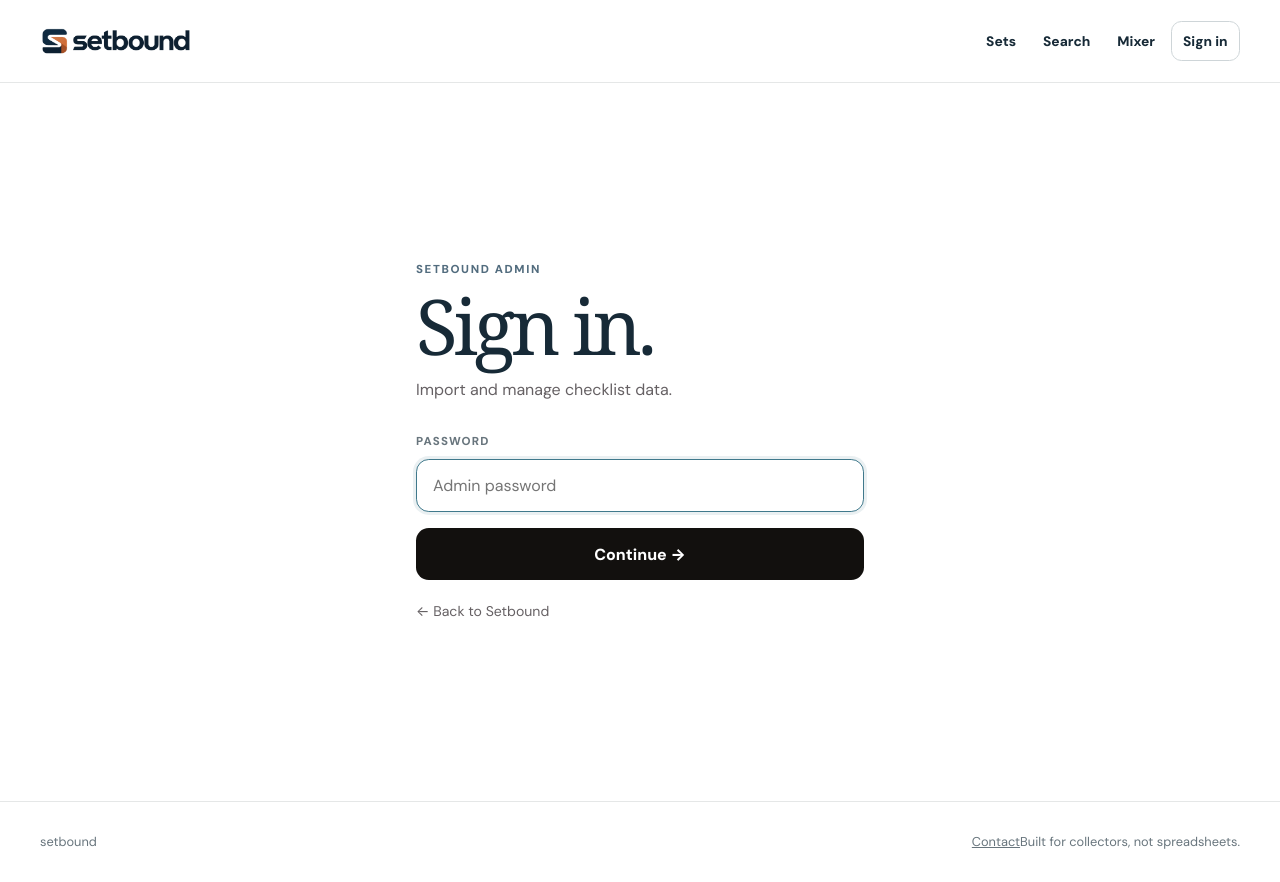
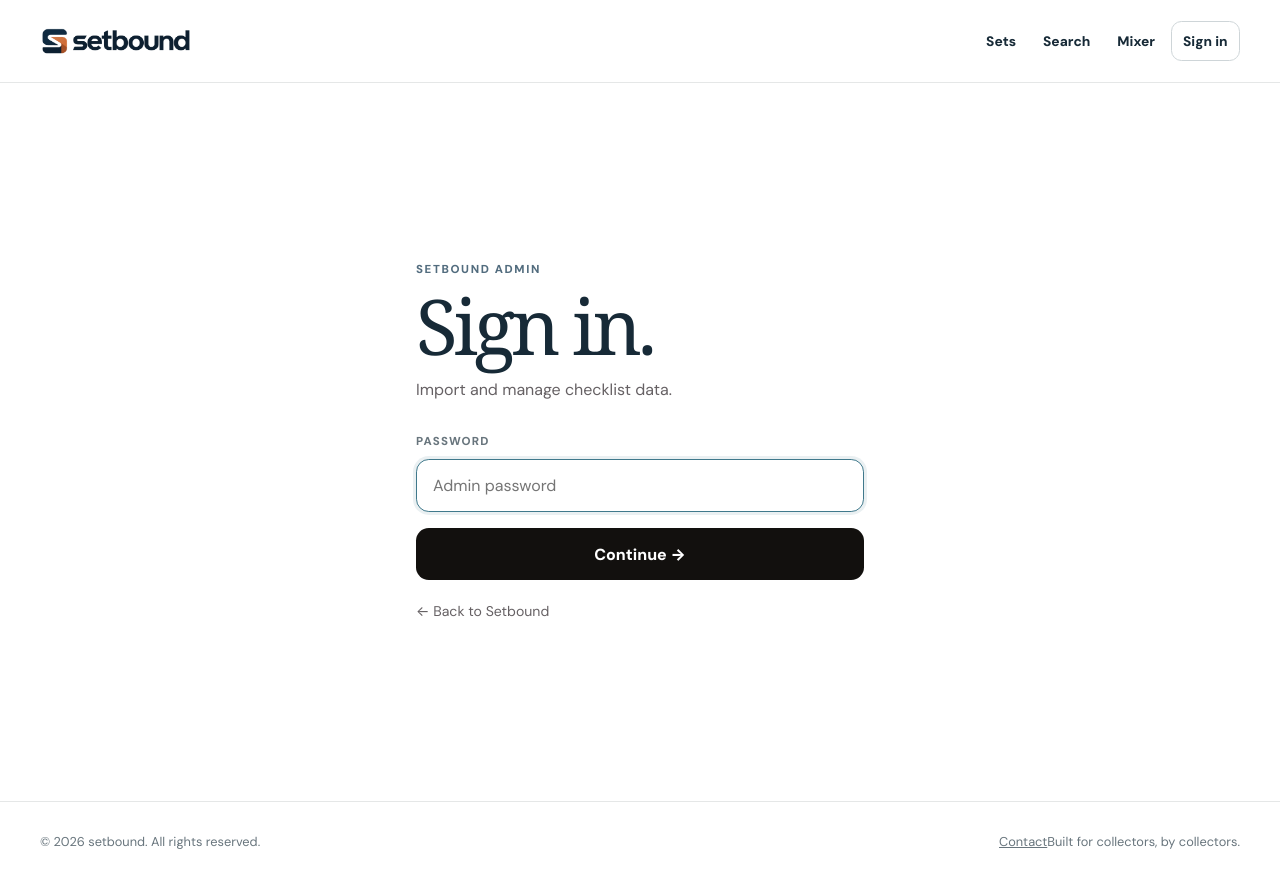
Before and after one commit to davezer/setbound, a SvelteKit app: page /admin/login in a window 1280 px wide. Built offline with nearby package versions, Linux system fonts and the light colour scheme.

Commit message:
styling changes to footer

```diff
--- a/src/routes/+layout.svelte
+++ b/src/routes/+layout.svelte
@@ -6,5 +6,5 @@
 <Header />
 <main>{@render children()}</main>
 <footer>
-  <div class="shell footer-row"><span>setbound</span><span class="footer-links"><a href="/contact">Contact</a><span>Built for collectors, not spreadsheets.</span></span></div>
+  <div class="shell footer-row"><span>© 2026 setbound. All rights reserved.</span><span class="footer-links"><a href="/contact">Contact</a><span>Built for collectors, by collectors.</span></span></div>
 </footer>
--- a/src/styles.css
+++ b/src/styles.css
@@ -30,7 +30,13 @@
 
 main { min-height:calc(100vh - 9rem); }
 footer { border-top:1px solid var(--line); margin-top:0; color:var(--muted); font-size:.8rem; }
-.footer-row { min-height:5rem; display:flex; justify-content:space-between; align-items:center; gap:1rem; }
+.footer-row {
+  min-height: 5rem;
+  display: flex;
+  justify-content: space-between;
+  align-items: center;
+  gap: 1.5rem;
+}
 
 .eyebrow {
   color:var(--blue);
```
